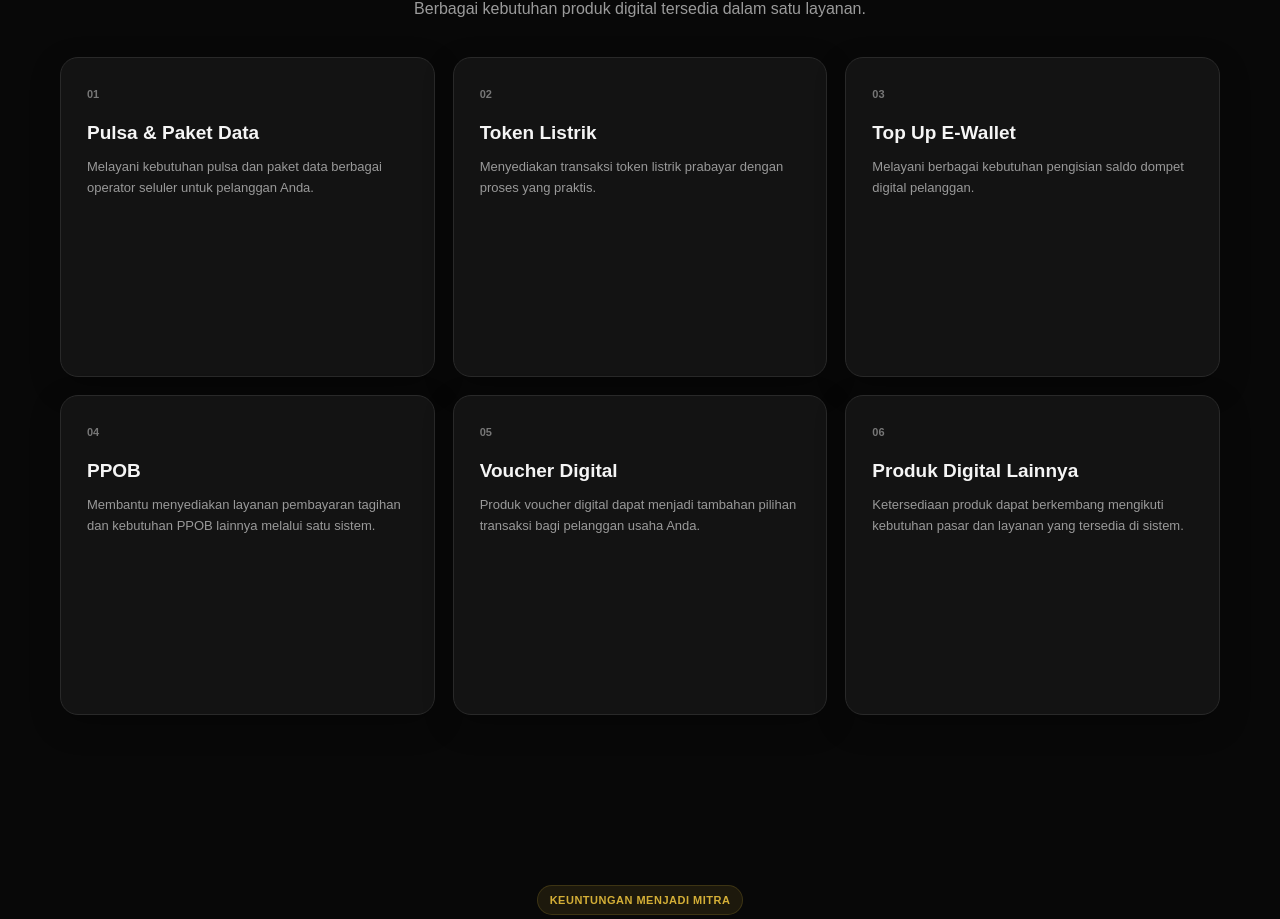
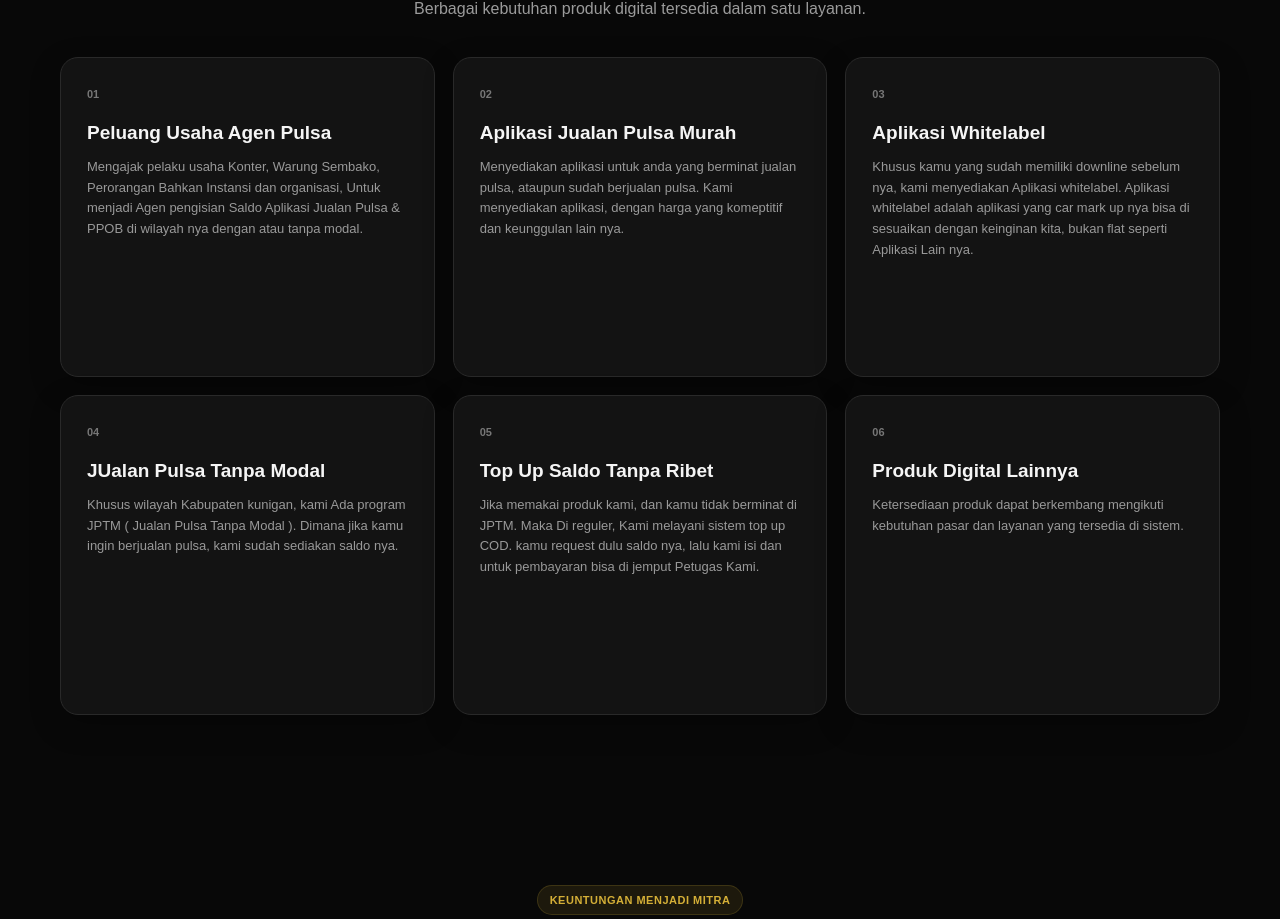
Before and after one commit to hendralocation01-cell/batara-project, a Next.js app: page /layanan/pulsa-ppob in a window 1280 px wide. Shown: the part 1058-1977 px from the top of the page. Built offline with nearby package versions, Linux system fonts and the light colour scheme.

Commit message:
update lagi

```diff
--- a/app/layanan/digitalisasi-umkm/page.tsx
+++ b/app/layanan/digitalisasi-umkm/page.tsx
@@ -98,7 +98,7 @@ export default function DigitalisasiUmkmPage() {
 
             <a
               className="nav-cta"
-              href="https://wa.me/6280000000000?text=Halo%20Batara%20Project%2C%20saya%20ingin%20konsultasi%20tentang%20Digitalisasi%20UMKM."
+              href="https://wa.me/6285724159878?text=Halo%20Batara%20Project%2C%20saya%20ingin%20konsultasi%20tentang%20Digitalisasi%20UMKM."
               target="_blank"
               rel="noreferrer"
             >
--- a/app/layanan/konsultasi-solusi-digital/page.tsx
+++ b/app/layanan/konsultasi-solusi-digital/page.tsx
@@ -245,7 +245,7 @@ export default function KonsultasiSolusiDigitalPage() {
 
             <a
               className="nav-cta"
-              href="https://wa.me/6280000000000?text=Halo%20Batara%20Project%2C%20saya%20ingin%20konsultasi%20tentang%20kebutuhan%20digital."
+              href="https://wa.me/6285724159878?text=Halo%20Batara%20Project%2C%20saya%20ingin%20konsultasi%20tentang%20kebutuhan%20digital."
               target="_blank"
               rel="noreferrer"
             >
--- a/app/layanan/pulsa-ppob/page.tsx
+++ b/app/layanan/pulsa-ppob/page.tsx
@@ -68,46 +68,46 @@ export default function PulsaPpobPage() {
           <div className="service-grid">
             <article className="service-card blue">
               <span className="service-number">01</span>
-              <h3>Pulsa & Paket Data</h3>
+              <h3>Peluang Usaha Agen Pulsa</h3>
               <p>
-                Melayani kebutuhan pulsa dan paket data berbagai operator
-                seluler untuk pelanggan Anda.
+                Mengajak pelaku usaha Konter, Warung Sembako, Perorangan Bahkan Instansi dan organisasi,
+                Untuk menjadi Agen pengisian Saldo Aplikasi Jualan Pulsa & PPOB di wilayah nya dengan atau tanpa modal.
               </p>
             </article>
 
             <article className="service-card green">
               <span className="service-number">02</span>
-              <h3>Token Listrik</h3>
+              <h3>Aplikasi Jualan Pulsa Murah</h3>
               <p>
-                Menyediakan transaksi token listrik prabayar dengan proses
-                yang praktis.
+                Menyediakan aplikasi untuk anda yang berminat jualan pulsa, ataupun sudah berjualan pulsa.
+                Kami menyediakan aplikasi, dengan harga yang komeptitif dan keunggulan lain nya.
               </p>
             </article>
 
             <article className="service-card violet">
               <span className="service-number">03</span>
-              <h3>Top Up E-Wallet</h3>
+              <h3>Aplikasi Whitelabel</h3>
               <p>
-                Melayani berbagai kebutuhan pengisian saldo dompet digital
-                pelanggan.
+                Khusus kamu yang sudah memiliki downline sebelum nya, kami menyediakan Aplikasi whitelabel.
+                Aplikasi whitelabel adalah aplikasi yang car mark up nya bisa di sesuaikan dengan keinginan kita, bukan flat seperti Aplikasi Lain nya.
               </p>
             </article>
 
             <article className="service-card blue">
               <span className="service-number">04</span>
-              <h3>PPOB</h3>
+              <h3>JUalan Pulsa Tanpa Modal</h3>
               <p>
-                Membantu menyediakan layanan pembayaran tagihan dan kebutuhan
-                PPOB lainnya melalui satu sistem.
+                Khusus wilayah Kabupaten kunigan, kami Ada program JPTM ( Jualan Pulsa Tanpa Modal ).
+                Dimana jika kamu ingin berjualan pulsa, kami sudah sediakan saldo nya.
               </p>
             </article>
 
             <article className="service-card green">
               <span className="service-number">05</span>
-              <h3>Voucher Digital</h3>
+              <h3>Top Up Saldo Tanpa Ribet</h3>
               <p>
-                Produk voucher digital dapat menjadi tambahan pilihan transaksi
-                bagi pelanggan usaha Anda.
+                Jika memakai produk kami, dan kamu tidak berminat di JPTM. Maka Di reguler, Kami melayani sistem top up COD.
+                kamu request dulu saldo nya, lalu kami isi dan untuk pembayaran bisa di jemput Petugas Kami.
               </p>
             </article>
 
@@ -281,7 +281,7 @@ export default function PulsaPpobPage() {
 
             <a
               className="nav-cta"
-              href="https://wa.me/6280000000000?text=Halo%20Batara%20Project%2C%20saya%20ingin%20menjadi%20mitra%20Distributor%20Pulsa%20dan%20PPOB."
+              href="https://wa.me/6285724159878?text=Halo%20Batara%20Project%2C%20saya%20ingin%20menjadi%20mitra%20Distributor%20Pulsa%20dan%20PPOB."
               target="_blank"
               rel="noreferrer"
             >
```
